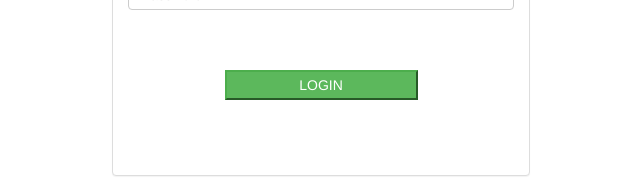
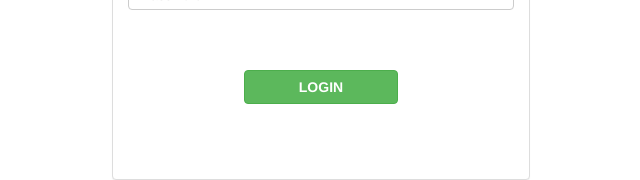
Before and after one commit to IvanFajardo/AngularTrainingBlog, an Angular app: page /login in a window 1280 px wide. Shown: the part 296-476 px from the top of the page, without its empty margins (319-959 px from the left). Built offline with nearby package versions, Linux system fonts and the light colour scheme; data requests are answered from the project's data file.

Commit message:
20210922AJF: Changed Input to Button

```diff
--- a/src/app/Main Components/login-page/login-page.component.css
+++ b/src/app/Main Components/login-page/login-page.component.css
@@ -14,7 +14,7 @@ input {
   margin-bottom: 10px;
 }
 .btn-success {
-  width: 50%;
+  width: 40%;
 }
 
 .container {
--- a/src/app/Main Components/login-page/login-page.component.html
+++ b/src/app/Main Components/login-page/login-page.component.html
@@ -24,7 +24,7 @@
               </div>
            </div>
          </div>
-            <input type="submit" value="LOGIN" class="btn-success"/>
+            <button type="submit" class="btn btn-success"><b>LOGIN</b></button>
          </form>
    </div>
  </div>
```
